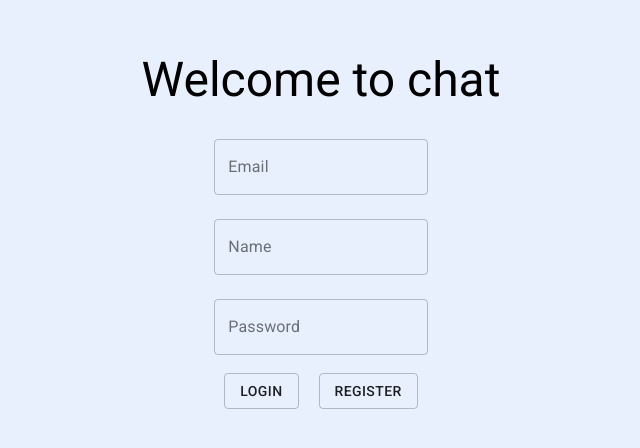
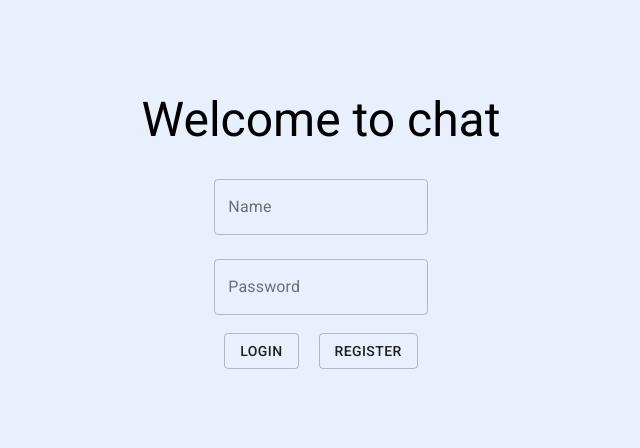
Before and after one commit to gaev-art/Messenger, a React (Create React App) app: page / in a window 1280 px wide. Shown: the part 172-620 px from the top of the page, without its empty margins (319-959 px from the left). Built offline with nearby package versions, Linux system fonts and the light colour scheme; no server answers.

Commit message:
removed the email field when registering a user

```diff
--- a/src/api/api.ts
+++ b/src/api/api.ts
@@ -63,19 +63,22 @@ export type LoginType = {
   name: string
   password: string
 }
+
 export type MeType = {
   token: string
   userId: string
 }
+
 export type RegistrationType = {
   name: string
-  email: string
   password: string
 }
+
 export type ResponseLoginType = {
   token: string
   userId: string
 }
+
 export type ResponseRegistrationType = {
   message: string
 }
--- a/src/components/auth/Login.tsx
+++ b/src/components/auth/Login.tsx
@@ -11,7 +11,7 @@ export const Login = () => {
   const dispatch = useDispatch()
 
   const formik = useFormik({
-    validate: (values: { email: string, password: string, name: string }) => {
+    validate: (values: { password: string, name: string }) => {
       if (!values.name) {
         return {
           name: 'Name is required'
@@ -24,7 +24,6 @@ export const Login = () => {
       }
     },
     initialValues: {
-      email: '',
       password: '',
       name: '',
       isSecondButton: false
@@ -33,7 +32,7 @@ export const Login = () => {
       if (!values.isSecondButton) {
         dispatch(login({name: values.name, password: values.password}))
       } else {
-        dispatch(registration({email: values.email, name: values.name, password: values.password}))
+        dispatch(registration({ name: values.name, password: values.password}))
       }
     },
   })
@@ -56,9 +55,6 @@ export const Login = () => {
       <Typography style={{margin: '15px'}} variant="h3">Welcome to chat</Typography>
       <FormControl>
         <FormGroup>
-          <TextField label="Email" margin="normal" variant="outlined"
-                     {...formik.getFieldProps('email')}/>
-          {formik.errors.email ? <div style={{color: 'red'}}>{formik.errors.email}</div> : null}
           <TextField label="Name" margin="normal" variant="outlined"
                      {...formik.getFieldProps('name')}/>
           {formik.errors.name ? <div style={{color: 'red'}}>{formik.errors.name}</div> : null}
```
